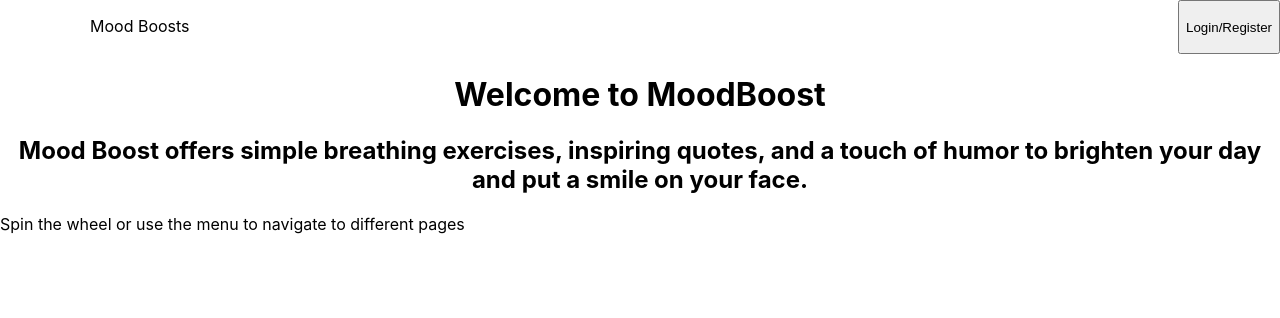
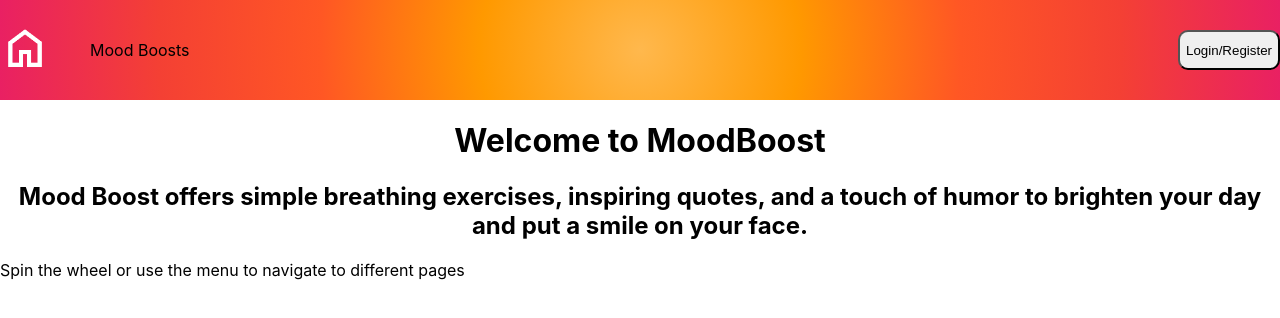
Before and after one commit to TDManning/mood_boost_fe, a React (Create React App) app in the folder mood_boost_fe/: page / in a window 1280 px wide. Shown: the top 318 px of the page. Built offline with nearby package versions, Linux system fonts and the light colour scheme.

Commit message:
Initial NavBar styling - color palette

```diff
--- a/mood_boost_fe/src/NavBar/NavBar.css
+++ b/mood_boost_fe/src/NavBar/NavBar.css
@@ -13,6 +13,9 @@ ul li:hover .dropdown {
 
 .navbar {
   display: flex;
+  align-items: center;
+  background: radial-gradient(circle, #ffb84d, #ff9900, #ff5724, #f44034, #e92063);
+  height: 100px;
 }
 
 .dropdown {
@@ -21,4 +24,6 @@ ul li:hover .dropdown {
 
 .login {
   margin-left: auto;
+  height: 40px;
+  border-radius: 10px;
 }
```
